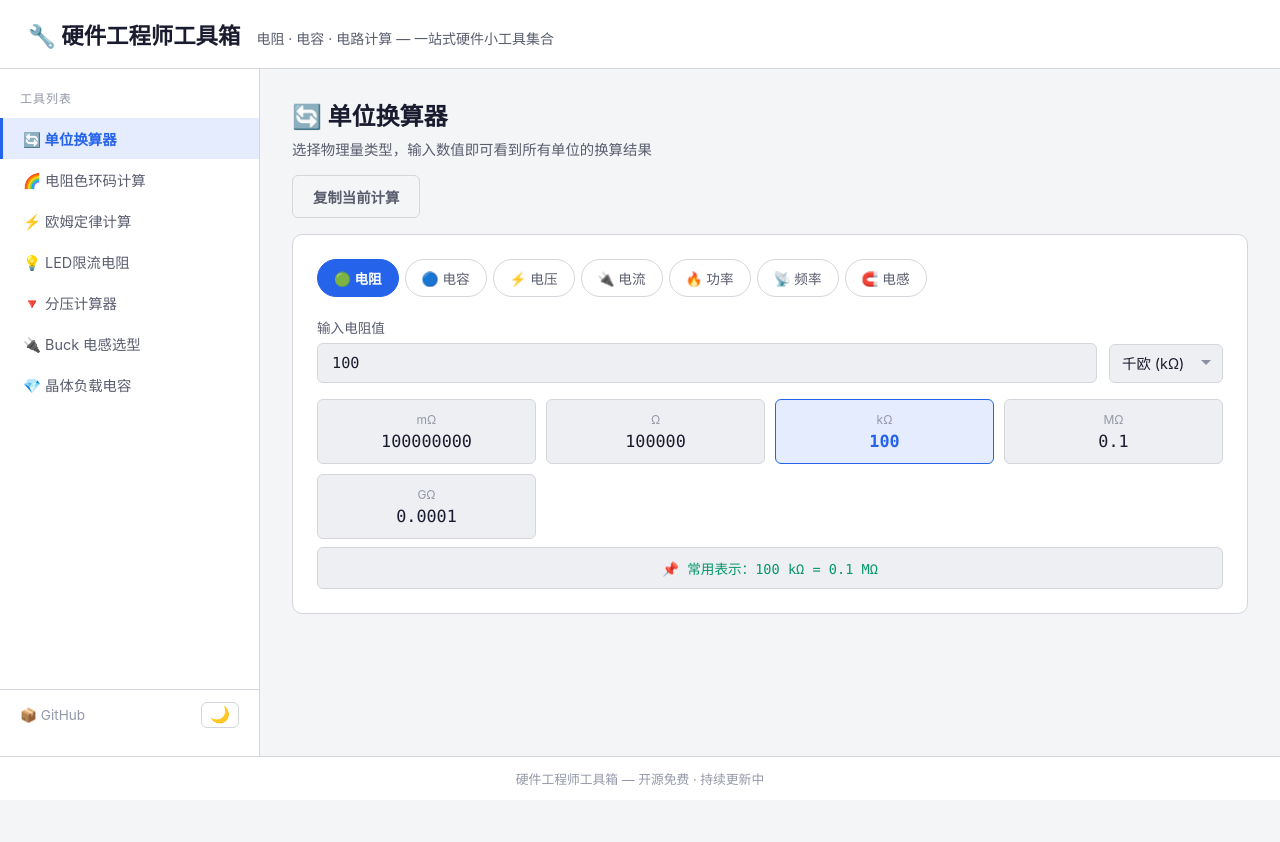
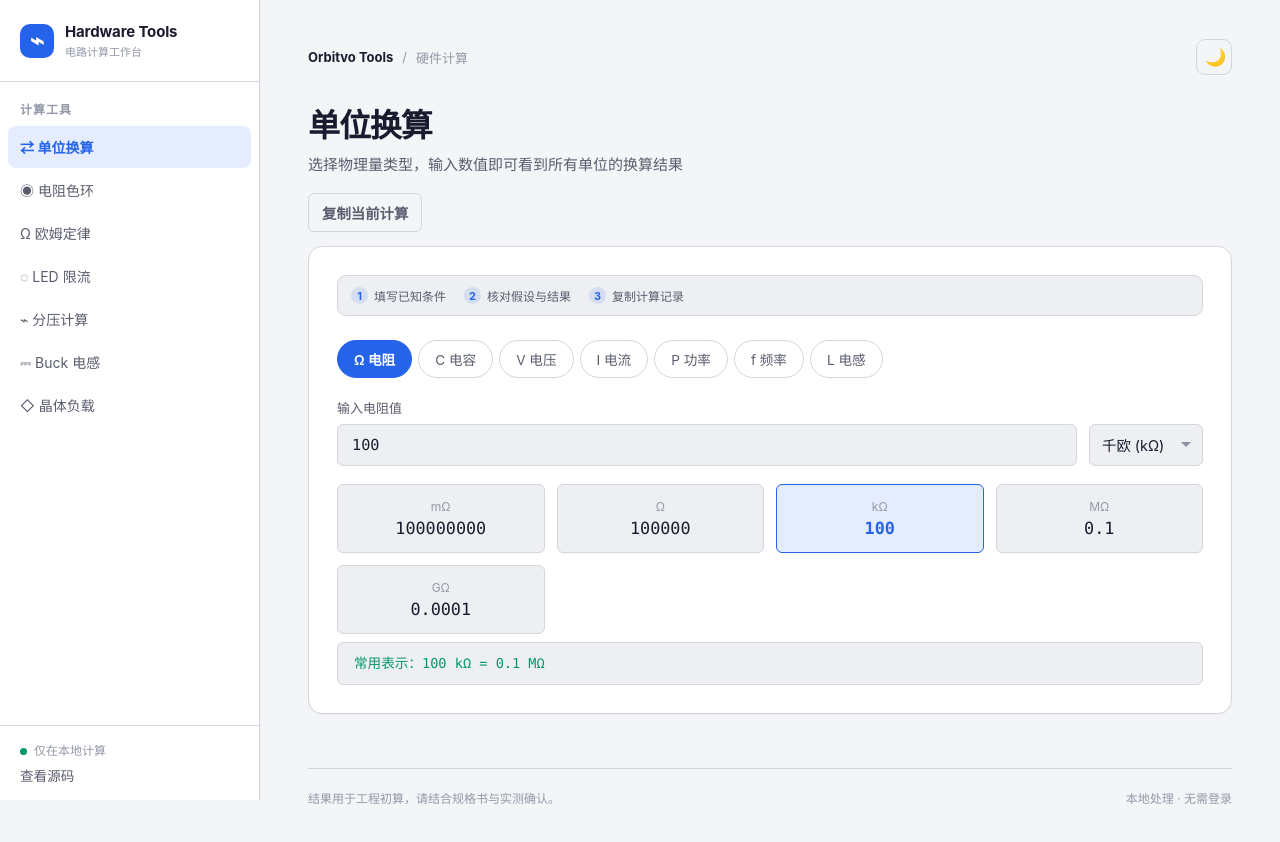
Before and after one commit to zhesphere/hardware-tools, a website: page index.html in a window 1280 px wide. Before the commit the page ends 800 px from the top, so only its background shows below. Drawn offline with Linux system fonts and the light colour scheme.

Commit message:
feat: redesign hardware tools workflow

```diff
--- a/css/style.css
+++ b/css/style.css
@@ -1075,3 +1075,57 @@ body {
     width: 65px;
   }
 }
+
+/* ===== Orbitvo Tools application shell ===== */
+body { display: block; background: var(--bg-primary); min-height: 100vh; }
+.app-shell { min-height: 100vh; display: flex; }
+.sidebar { width: 260px; position: fixed; inset: 0 auto 0 0; z-index: 10; padding: 0; border-right: 1px solid var(--border); background: var(--bg-secondary); box-shadow: 1px 0 0 rgba(15,23,42,.02); }
+.brand { display: flex; align-items: center; gap: 11px; min-height: 82px; padding: 18px 20px; border-bottom: 1px solid var(--border); color: var(--text-primary); text-decoration: none; }
+.brand-mark { display: grid; place-items: center; width: 34px; height: 34px; border-radius: 10px; background: var(--accent); color: #fff; font-size: 24px; font-weight: 700; }
+.brand strong, .brand small { display: block; }
+.brand strong { font-size: 15px; letter-spacing: -.01em; }
+.brand small { margin-top: 2px; color: var(--text-muted); font-size: 11px; }
+.sidebar-title { padding: 18px 20px 8px; letter-spacing: .08em; font-weight: 700; }
+.tool-nav { padding: 0 8px; }
+.tool-btn { border-left: 0; border-radius: 8px; margin: 1px 0; padding: 11px 12px; font-size: 14px; }
+.tool-btn.active { border-left: 0; background: var(--accent-glow); }
+.sidebar-footer { padding: 15px 20px; align-items: flex-start; flex-direction: column; gap: 7px; font-size: 12px; }
+.sidebar-footer span { color: var(--text-muted); }
+.sidebar-footer i { display: inline-block; width: 7px; height: 7px; margin-right: 7px; border-radius: 50%; background: var(--green); }
+.github-link { color: var(--text-secondary); }
+.main { flex: 1; min-width: 0; margin-left: 260px; padding: 38px 48px; }
+.main-shell { width: 100%; max-width: 1040px; margin: 0 auto; }
+.family-bar { display: flex; align-items: center; gap: 9px; min-height: 38px; margin-bottom: 24px; color: var(--text-muted); font-size: 13px; }
+.family-name { color: var(--text-primary); font-weight: 700; }
+.family-bar .theme-toggle { margin-left: auto; width: 36px; height: 36px; border-radius: 9px; font-size: 17px; }
+.main-content { padding: 0; overflow: visible; }
+.tool-panel.active { display: block; }
+.tool-header { margin: 0 0 16px; }
+.tool-header h2 { font-size: clamp(1.6rem, 3vw, 2rem); letter-spacing: -.035em; margin-bottom: 7px; }
+.tool-header p { max-width: 680px; font-size: 15px; line-height: 1.6; }
+.tool-body { padding: 28px; border-radius: 14px; box-shadow: 0 1px 2px rgba(15,23,42,.04); }
+.result-actions { margin: 0 0 14px; }
+.result-copy-btn { min-height: 38px; padding: 8px 13px; }
+.tool-guide { display: flex; flex-wrap: wrap; gap: 8px 18px; margin: 0 0 24px; padding: 11px 13px; border: 1px solid var(--border); border-radius: 9px; background: var(--bg-input); color: var(--text-secondary); font-size: 12px; }
+.tool-guide span { display: inline-flex; align-items: center; gap: 6px; white-space: nowrap; }
+.tool-guide b { display: inline-grid; place-items: center; width: 17px; height: 17px; border-radius: 50%; background: var(--accent-glow); color: var(--accent); font-size: 11px; }
+.form-label { margin-bottom: 7px; color: var(--text-secondary); font-size: 13px; }
+.form-input, .form-select { min-height: 42px; padding-top: 9px; padding-bottom: 9px; }
+.result-grid { margin-top: 18px; gap: 12px; }
+.result-item { padding: 14px 12px; }
+.formula-box { line-height: 1.55; text-align: left; }
+.footer { display: flex; justify-content: space-between; gap: 16px; margin-top: 54px; padding: 20px 0 4px; background: transparent; border-top: 1px solid var(--border); font-size: 12px; text-align: left; }
+@media (max-width: 768px) {
+  .app-shell { display: block; }
+  .sidebar { position: static; width: 100%; max-height: none; border-right: 0; border-bottom: 1px solid var(--border); }
+  .brand { min-height: 62px; padding: 12px 16px; }
+  .sidebar-title { display: none; }
+  .tool-nav { padding: 7px 12px; overflow-x: auto; }
+  .tool-btn { padding: 7px 12px; }
+  .sidebar-footer { display: none; }
+  .main { margin-left: 0; padding: 20px 16px; }
+  .family-bar { margin-bottom: 18px; }
+  .tool-body { padding: 18px; }
+  .tool-guide { gap: 7px 12px; margin-bottom: 18px; }
+  .footer { display: grid; margin-top: 36px; }
+}
--- a/index.html
+++ b/index.html
@@ -16,48 +16,48 @@
   <link rel="stylesheet" href="css/style.css">
 </head>
 <body>
-  <header class="header">
-    <div class="header-inner">
-      <h1 class="logo">🔧 硬件工程师工具箱</h1>
-      <p class="subtitle">电阻 · 电容 · 电路计算 — 一站式硬件小工具集合</p>
-    </div>
-  </header>
-
-  <nav class="sidebar" id="sidebar">
-    <div class="sidebar-title">工具列表</div>
+  <div class="app-shell">
+  <aside class="sidebar" id="sidebar">
+    <a class="brand" href="index.html" aria-label="硬件工程师工具箱首页">
+      <span class="brand-mark" aria-hidden="true">⌁</span>
+      <span><strong>Hardware Tools</strong><small>电路计算工作台</small></span>
+    </a>
+    <div class="sidebar-title">计算工具</div>
     <ul class="tool-nav" id="toolNav">
-      <li><button class="tool-btn" data-tool="unit-converter">🔄 单位换算器</button></li>
-      <li><button class="tool-btn" data-tool="color-code">🌈 电阻色环码计算</button></li>
-      <li><button class="tool-btn" data-tool="ohms-law">⚡ 欧姆定律计算</button></li>
-      <li><button class="tool-btn" data-tool="led">💡 LED限流电阻</button></li>
-      <li><button class="tool-btn" data-tool="voltage-divider">🔻 分压计算器</button></li>
-      <li><button class="tool-btn" data-tool="inductor-buck">🔌 Buck 电感选型</button></li>
-      <li><button class="tool-btn" data-tool="crystal-load">💎 晶体负载电容</button></li>
+      <li><button class="tool-btn" data-tool="unit-converter">⇄ 单位换算</button></li>
+      <li><button class="tool-btn" data-tool="color-code">◉ 电阻色环</button></li>
+      <li><button class="tool-btn" data-tool="ohms-law">Ω 欧姆定律</button></li>
+      <li><button class="tool-btn" data-tool="led">◌ LED 限流</button></li>
+      <li><button class="tool-btn" data-tool="voltage-divider">⌁ 分压计算</button></li>
+      <li><button class="tool-btn" data-tool="inductor-buck">⎓ Buck 电感</button></li>
+      <li><button class="tool-btn" data-tool="crystal-load">◇ 晶体负载</button></li>
     </ul>
     <div class="sidebar-footer">
-      <a href="https://github.com/zhesphere/hardware-tools" target="_blank" class="github-link">📦 GitHub</a>
-      <button class="theme-toggle" id="themeToggle" title="切换深色/浅色主题">🌙</button>
+      <span><i></i>仅在本地计算</span>
+      <a href="https://github.com/zhesphere/hardware-tools" target="_blank" rel="noreferrer" class="github-link">查看源码</a>
     </div>
-  </nav>
+  </aside>
 
-  <main class="main-content" id="mainContent">
-    <!-- 工具内容由 JS 动态加载 -->
+  <main class="main">
+    <div class="main-shell">
+      <header class="family-bar">
+        <span class="family-name">Orbitvo Tools</span><span aria-hidden="true">/</span><span>硬件计算</span>
+        <button class="theme-toggle" id="themeToggle" title="切换深色/浅色主题" aria-label="切换深色或浅色主题">◐</button>
+      </header>
+      <div class="main-content" id="mainContent"></div>
+      <footer class="footer"><span>结果用于工程初算，请结合规格书与实测确认。</span><span>本地处理 · 无需登录</span></footer>
+    </div>
   </main>
+  </div>
 
-  <div class="overlay" id="overlay"></div>
-
-  <footer class="footer">
-    <p>硬件工程师工具箱 — 开源免费 · 持续更新中</p>
-  </footer>
-
-  <script src="js/core/calculations.js"></script>
-  <script src="js/app.js"></script>
-  <script src="js/tools/unit-converter.js"></script>
-  <script src="js/tools/resistor-color-code.js"></script>
-  <script src="js/tools/ohms-law.js"></script>
-  <script src="js/tools/led-resistor.js"></script>
-  <script src="js/tools/voltage-divider.js"></script>
-  <script src="js/tools/inductor-buck.js"></script>
-  <script src="js/tools/crystal-load.js"></script>
+  <script src="js/core/calculations.js?v=20260816"></script>
+  <script src="js/app.js?v=20260816"></script>
+  <script src="js/tools/unit-converter.js?v=20260816"></script>
+  <script src="js/tools/resistor-color-code.js?v=20260816"></script>
+  <script src="js/tools/ohms-law.js?v=20260816"></script>
+  <script src="js/tools/led-resistor.js?v=20260816"></script>
+  <script src="js/tools/voltage-divider.js?v=20260816"></script>
+  <script src="js/tools/inductor-buck.js?v=20260816"></script>
+  <script src="js/tools/crystal-load.js?v=20260816"></script>
 </body>
 </html>
--- a/js/app.js
+++ b/js/app.js
@@ -145,6 +145,11 @@ const App = {
         status.textContent = '复制失败，请手动选择结果';
       }
     });
+
+    const guide = document.createElement('div');
+    guide.className = 'tool-guide';
+    guide.innerHTML = '<span><b>1</b>填写已知条件</span><span><b>2</b>核对假设与结果</span><span><b>3</b>复制计算记录</span>';
+    body.prepend(guide);
   }
 };
 
--- a/js/tools/crystal-load.js
+++ b/js/tools/crystal-load.js
@@ -10,7 +10,7 @@ registerTool('crystal-load', () => {
   return `
     <div class="tool-panel active">
       <div class="tool-header">
-        <h2>💎 晶体负载电容计算</h2>
+        <h2>晶体负载电容</h2>
         <p>计算晶振 Pierce 振荡器的外部负载电容 C1 / C2</p>
       </div>
       <div class="tool-body">
--- a/js/tools/inductor-buck.js
+++ b/js/tools/inductor-buck.js
@@ -6,7 +6,7 @@ registerTool('inductor-buck', () => {
   return `
     <div class="tool-panel active">
       <div class="tool-header">
-        <h2>🔌 Buck 电路功率电感计算与选型</h2>
+        <h2>Buck 电感选型</h2>
         <p>计算 Buck 降压电路中功率电感的关键参数，辅助电感选型</p>
       </div>
       <div class="tool-body">
--- a/js/tools/led-resistor.js
+++ b/js/tools/led-resistor.js
@@ -42,7 +42,7 @@ registerTool('led', () => {
   return `
     <div class="tool-panel active">
       <div class="tool-header">
-        <h2>💡 LED 限流电阻计算</h2>
+        <h2>LED 限流电阻</h2>
         <p>根据电源电压和LED参数，计算所需的串联限流电阻</p>
       </div>
       <div class="tool-body">
--- a/js/tools/ohms-law.js
+++ b/js/tools/ohms-law.js
@@ -7,7 +7,7 @@ registerTool('ohms-law', () => {
   return `
     <div class="tool-panel active">
       <div class="tool-header">
-        <h2>⚡ 欧姆定律计算器</h2>
+        <h2>欧姆定律</h2>
         <p>输入任意两个参数（电压 / 电流 / 电阻 / 功率），自动计算其余值</p>
       </div>
       <div class="tool-body">
--- a/js/tools/resistor-color-code.js
+++ b/js/tools/resistor-color-code.js
@@ -25,7 +25,7 @@ registerTool('color-code', () => {
   return `
     <div class="tool-panel active">
       <div class="tool-header">
-        <h2>🌈 电阻色环码计算</h2>
+        <h2>电阻色环</h2>
         <p>点击色环选择颜色计算电阻值，支持4色环、5色环电阻</p>
       </div>
       <div class="tool-body">
--- a/js/tools/unit-converter.js
+++ b/js/tools/unit-converter.js
@@ -5,7 +5,7 @@
 const UNIT_TABLES = {
   resistance: {
     name: '电阻',
-    icon: '🟢',
+    icon: 'Ω',
     baseUnit: 'Ω',
     units: [
       { unit: 'mΩ',  label: '毫欧 (mΩ)', scale: 1e-3 },
@@ -17,7 +17,7 @@ const UNIT_TABLES = {
   },
   capacitance: {
     name: '电容',
-    icon: '🔵',
+    icon: 'C',
     baseUnit: 'F',
     units: [
       { unit: 'pF', label: '皮法 (pF)', scale: 1e-12 },
@@ -29,7 +29,7 @@ const UNIT_TABLES = {
   },
   voltage: {
     name: '电压',
-    icon: '⚡',
+    icon: 'V',
     baseUnit: 'V',
     units: [
       { unit: 'µV', label: '微伏 (µV)', scale: 1e-6 },
@@ -41,7 +41,7 @@ const UNIT_TABLES = {
   },
   current: {
     name: '电流',
-    icon: '🔌',
+    icon: 'I',
     baseUnit: 'A',
     units: [
       { unit: 'µA', label: '微安 (µA)', scale: 1e-6 },
@@ -52,7 +52,7 @@ const UNIT_TABLES = {
   },
   power: {
     name: '功率',
-    icon: '🔥',
+    icon: 'P',
     baseUnit: 'W',
     units: [
       { unit: 'µW', label: '微瓦 (µW)', scale: 1e-6 },
@@ -64,7 +64,7 @@ const UNIT_TABLES = {
   },
   frequency: {
     name: '频率',
-    icon: '📡',
+    icon: 'f',
     baseUnit: 'Hz',
     units: [
       { unit: 'mHz', label: '毫赫 (mHz)', scale: 1e-3 },
@@ -76,7 +76,7 @@ const UNIT_TABLES = {
   },
   inductance: {
     name: '电感',
-    icon: '🧲',
+    icon: 'L',
     baseUnit: 'H',
     units: [
       { unit: 'µH', label: '微亨 (µH)', scale: 1e-6 },
@@ -105,7 +105,7 @@ registerTool('unit-converter', () => {
   return `
     <div class="tool-panel active">
       <div class="tool-header">
-        <h2>🔄 单位换算器</h2>
+        <h2>单位换算</h2>
         <p>选择物理量类型，输入数值即可看到所有单位的换算结果</p>
       </div>
       <div class="tool-body">
@@ -181,7 +181,7 @@ registerTool('unit-converter', () => {
       if (notations.length > 0) {
         resultDiv.innerHTML += `
           <div class="formula-box" style="margin-top:8px; color: var(--green);">
-            📌 常用表示：${notations.join(' = ')}
+            常用表示：${notations.join(' = ')}
           </div>
         `;
       }
--- a/js/tools/voltage-divider.js
+++ b/js/tools/voltage-divider.js
@@ -6,7 +6,7 @@ registerTool('voltage-divider', () => {
   return `
     <div class="tool-panel active">
       <div class="tool-header">
-        <h2>🔻 分压计算器</h2>
+        <h2>分压计算</h2>
         <p>计算电阻分压电路的输出电压 — 输入任意两个值自动计算</p>
       </div>
       <div class="tool-body">
```
